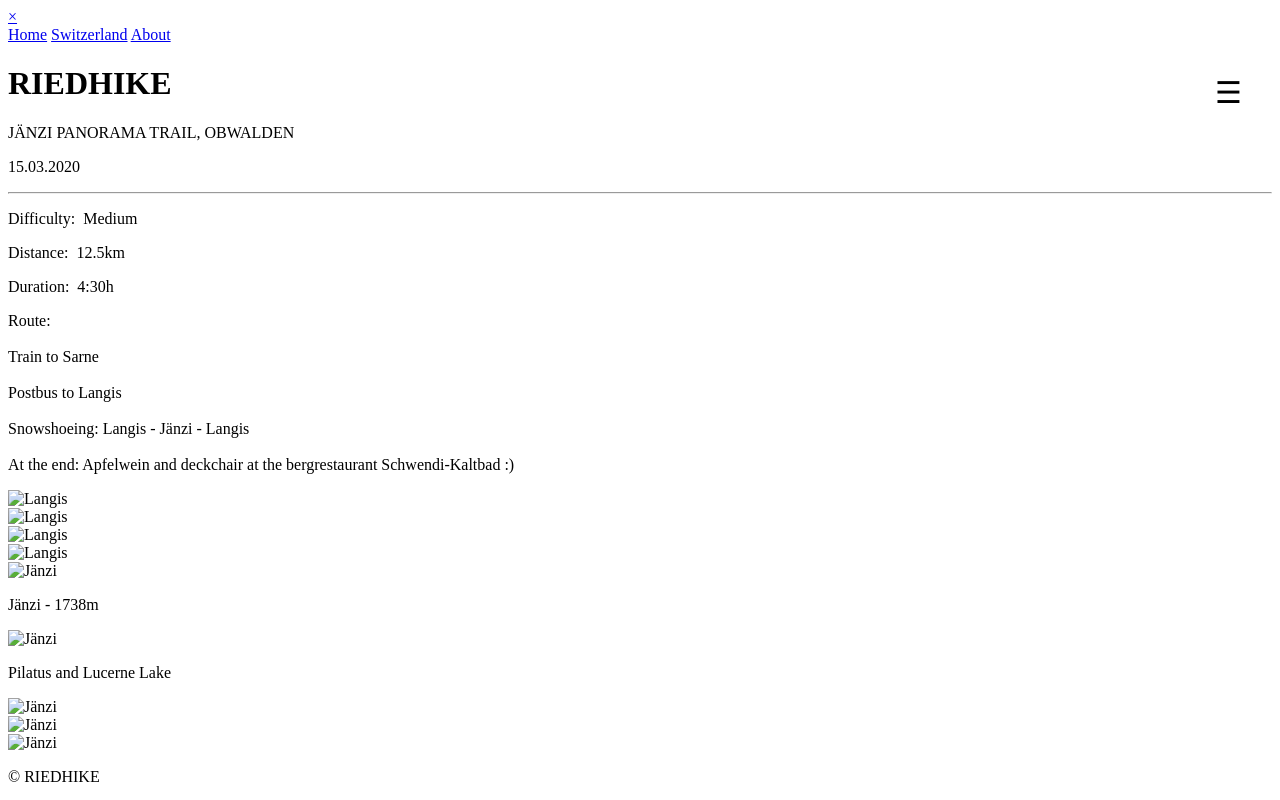
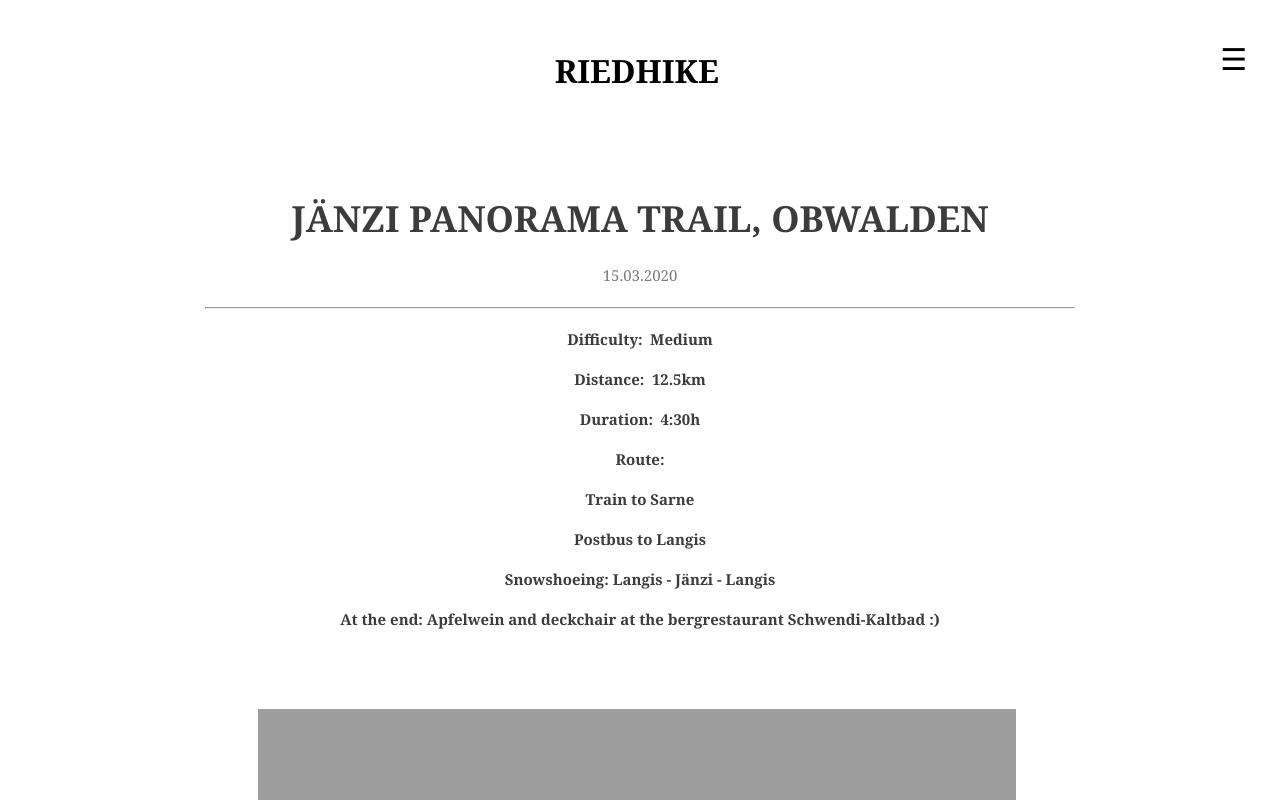
Before and after one commit to riedhike/website, a plain HTML site: page jänzi.html in a window 1280 px wide. Shown: the top 800 px of the page. Drawn offline with Linux system fonts and the light colour scheme; the site is published under a folder, as on GitHub Pages, so addresses that start at the root find nothing.

Commit message:
Update jänzi.html

```diff
--- a/jänzi.html
+++ b/jänzi.html
@@ -4,7 +4,7 @@
         <title>About</title>
         <meta charset="UTF-8">
         <meta name="viewport" content="width=device-width, initial-scale=1">
-        <link rel="stylesheet" href="/style.css">
+        <link rel="stylesheet" href="style.css">
 
 </head>
 
@@ -19,9 +19,9 @@
   <a href="javascript:void(0)" class="closebtn" onclick="closeNav()">&times;</a>
   <!-- Overlay content-->
   <div class="overlay-content">
-      <a href="/index.html">Home</a>
-      <a href="/pages/switzerland.html">Switzerland</a>
-      <a href="/pages/about.html">About</a>
+      <a href="index.html">Home</a>
+      <a href="switzerland.html">Switzerland</a>
+      <a href="about.html">About</a>
     </div>
 </div>
 
@@ -59,43 +59,43 @@ function closeNav() {
 </section>
 
 <div class="hike-picture">
-  <img src="/images/switzerland/jänzi/IMG_0800.jpg" alt="Langis" style="width:100%">
+  <img src="images/switzerland/jänzi/IMG_0800.jpg" alt="Langis" style="width:100%">
 </div>
 
 <div class="hike-picture">
-  <img src="/images/switzerland/jänzi/IMG_0799.jpg" alt="Langis" style="width:100%">
+  <img src="images/switzerland/jänzi/IMG_0799.jpg" alt="Langis" style="width:100%">
 </div>
 
 <div class="hike-picture">
-  <img src="/images/switzerland/jänzi/IMG_0801.jpg" alt="Langis" style="width:100%">
+  <img src="images/switzerland/jänzi/IMG_0801.jpg" alt="Langis" style="width:100%">
 </div>
 
 <div class="hike-picture">
-  <img src="/images/switzerland/jänzi/IMG_0803.jpg" alt="Langis" style="width:100%">
+  <img src="images/switzerland/jänzi/IMG_0803.jpg" alt="Langis" style="width:100%">
 </div>
 
 <div class="hike-picture">
-  <img src="/images/switzerland/jänzi/IMG_0814.jpg" alt="Jänzi" style="width:100%">
+  <img src="images/switzerland/jänzi/IMG_0814.jpg" alt="Jänzi" style="width:100%">
 </div>
 
 <p class="description-text3">Jänzi - 1738m</p>
 
 <div class="hike-picture">
-  <img src="/images/switzerland/jänzi/IMG_0812.jpg" alt="Jänzi" style="width:100%">
+  <img src="images/switzerland/jänzi/IMG_0812.jpg" alt="Jänzi" style="width:100%">
 </div>
 
 <p class="description-text3">Pilatus and Lucerne Lake</p>
 
 <div class="hike-picture">
-  <img src="/images/switzerland/jänzi/IMG_0810.jpg" alt="Jänzi" style="width:100%">
+  <img src="images/switzerland/jänzi/IMG_0810.jpg" alt="Jänzi" style="width:100%">
 </div>
 
 <div class="hike-picture">
-  <img src="/images/switzerland/jänzi/IMG_0816.jpg" alt="Jänzi" style="width:100%">
+  <img src="images/switzerland/jänzi/IMG_0816.jpg" alt="Jänzi" style="width:100%">
 </div>
 
 <div class="hike-picture">
-  <img src="/images/switzerland/jänzi/IMG_0815.jpg" alt="Jänzi" style="width:100%">
+  <img src="images/switzerland/jänzi/IMG_0815.jpg" alt="Jänzi" style="width:100%">
 </div>
 
 <footer>
```
